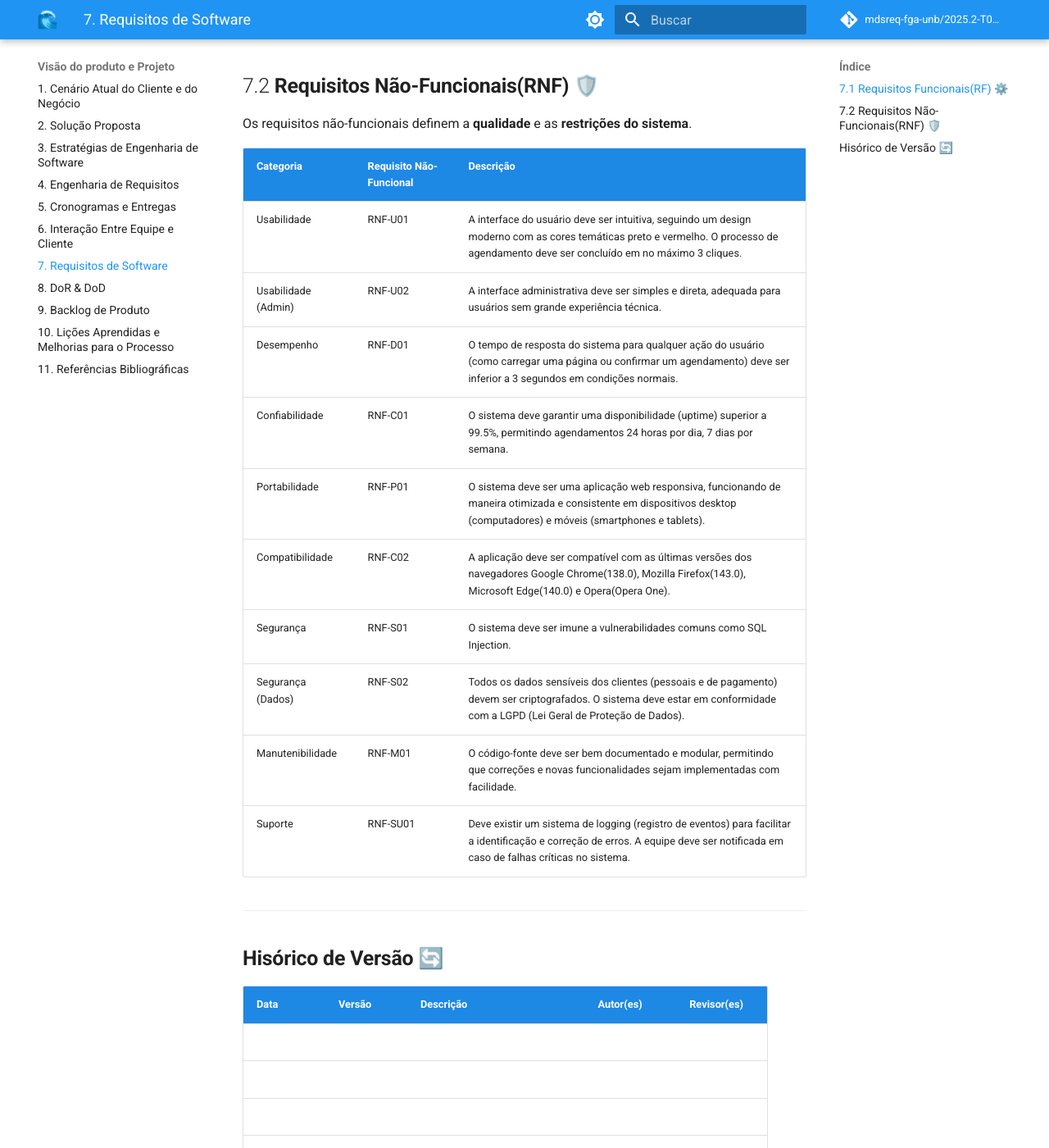
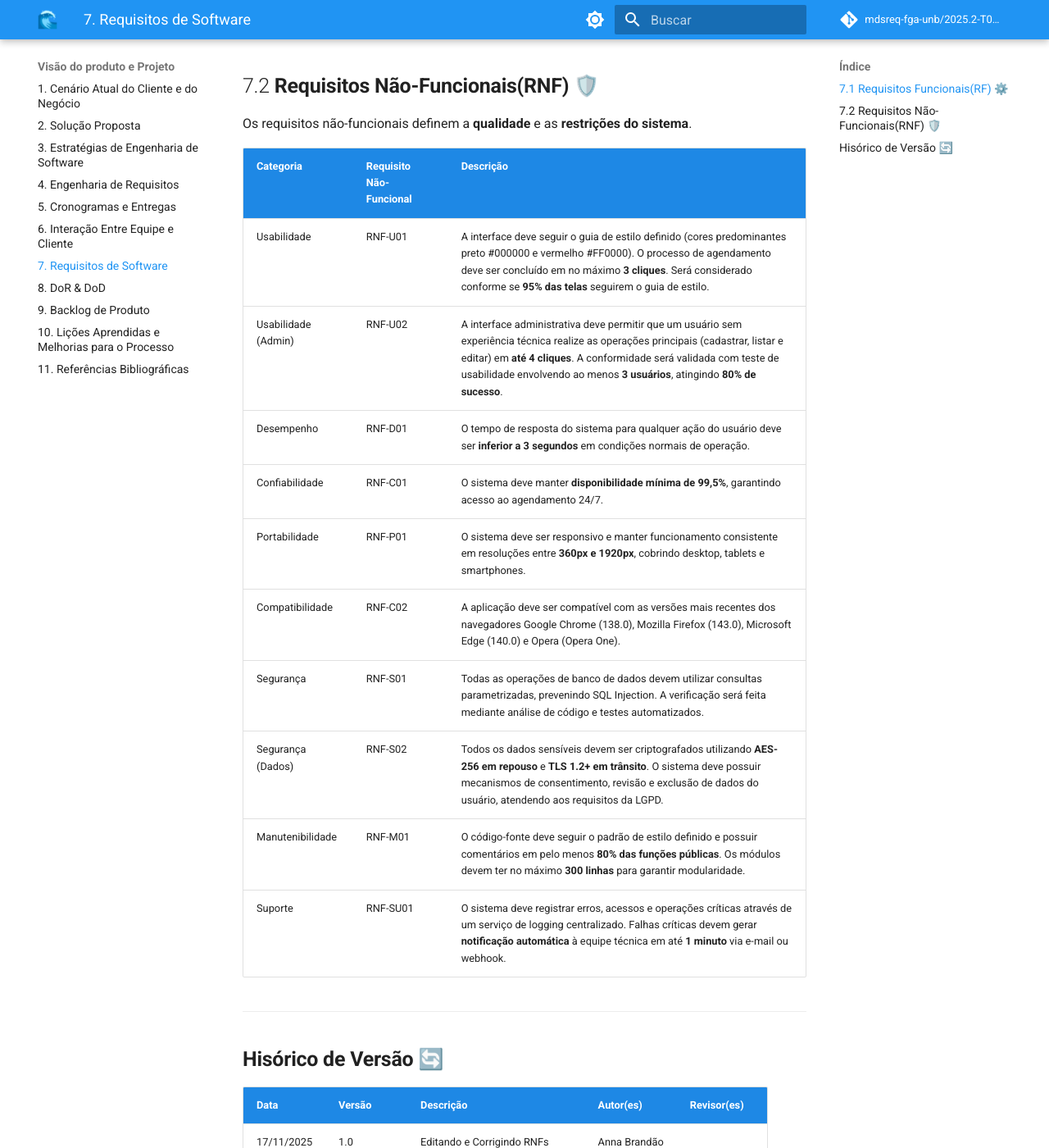
Before and after one commit to mdsreq-fga-unb/2025.2-T01-WaveOn, an MkDocs documentation site: the page built from docs/visao_produto/requisitos_software.md, in a window 1280 px wide and 1400 px high, scrolled down 2576 px. Shown: the whole window at 82% size. Built offline with MkDocs 1.6.1 and Material for MkDocs 9.7.7, drawn with Linux system fonts in a browser that asks for light colours; comment, search, counter and statistics services are not loaded.

Commit message:
fix(docs): Corrigindo RNFs

```diff
--- a/docs/visao_produto/requisitos_software.md
+++ b/docs/visao_produto/requisitos_software.md
@@ -50,18 +50,18 @@ Os requisitos funcionais descrevem as **funcionalidades específicas do sistema*
 
 Os requisitos não-funcionais definem a **qualidade** e as **restrições do sistema**.
 
-| Categoria          | Requisito Não-Funcional | Descrição                                                                 |
+| Categoria          | Requisito Não-Funcional | Descrição                                                                 |
 |--------------------|-------------------------|---------------------------------------------------------------------------|
-| Usabilidade        | RNF-U01                 | A interface do usuário deve ser intuitiva, seguindo um design moderno com as cores temáticas preto e vermelho. O processo de agendamento deve ser concluído em no máximo 3 cliques. |
-| Usabilidade (Admin)| RNF-U02                 | A interface administrativa deve ser simples e direta, adequada para usuários sem grande experiência técnica. |
-| Desempenho         | RNF-D01                 | O tempo de resposta do sistema para qualquer ação do usuário (como carregar uma página ou confirmar um agendamento) deve ser inferior a 3 segundos em condições normais. |
-| Confiabilidade     | RNF-C01                 | O sistema deve garantir uma disponibilidade (uptime) superior a 99.5%, permitindo agendamentos 24 horas por dia, 7 dias por semana. |
-| Portabilidade      | RNF-P01                 | O sistema deve ser uma aplicação web responsiva, funcionando de maneira otimizada e consistente em dispositivos desktop (computadores) e móveis (smartphones e tablets). |
-| Compatibilidade    | RNF-C02                 | A aplicação deve ser compatível com as últimas versões dos navegadores Google Chrome(138.0), Mozilla Firefox(143.0), Microsoft Edge(140.0) e Opera(Opera One). |
-| Segurança          | RNF-S01                 | O sistema deve ser imune a vulnerabilidades comuns como SQL Injection. |
-| Segurança (Dados)  | RNF-S02                 | Todos os dados sensíveis dos clientes (pessoais e de pagamento) devem ser criptografados. O sistema deve estar em conformidade com a LGPD (Lei Geral de Proteção de Dados). |
-| Manutenibilidade   | RNF-M01                 | O código-fonte deve ser bem documentado e modular, permitindo que correções e novas funcionalidades sejam implementadas com facilidade. |
-| Suporte            | RNF-SU01                | Deve existir um sistema de logging (registro de eventos) para facilitar a identificação e correção de erros. A equipe deve ser notificada em caso de falhas críticas no sistema. |
+| Usabilidade        | RNF-U01                 | A interface deve seguir o guia de estilo definido (cores predominantes preto #000000 e vermelho #FF0000). O processo de agendamento deve ser concluído em no máximo **3 cliques**. Será considerado conforme se **95% das telas** seguirem o guia de estilo. |
+| Usabilidade (Admin)| RNF-U02                 | A interface administrativa deve permitir que um usuário sem experiência técnica realize as operações principais (cadastrar, listar e editar) em **até 4 cliques**. A conformidade será validada com teste de usabilidade envolvendo ao menos **3 usuários**, atingindo **80% de sucesso**. |
+| Desempenho         | RNF-D01                 | O tempo de resposta do sistema para qualquer ação do usuário deve ser **inferior a 3 segundos** em condições normais de operação. |
+| Confiabilidade     | RNF-C01                 | O sistema deve manter **disponibilidade mínima de 99,5%**, garantindo acesso ao agendamento 24/7. |
+| Portabilidade      | RNF-P01                 | O sistema deve ser responsivo e manter funcionamento consistente em resoluções entre **360px e 1920px**, cobrindo desktop, tablets e smartphones. |
+| Compatibilidade    | RNF-C02                 | A aplicação deve ser compatível com as versões mais recentes dos navegadores Google Chrome (138.0), Mozilla Firefox (143.0), Microsoft Edge (140.0) e Opera (Opera One). |
+| Segurança          | RNF-S01                 | Todas as operações de banco de dados devem utilizar consultas parametrizadas, prevenindo SQL Injection. A verificação será feita mediante análise de código e testes automatizados. |
+| Segurança (Dados)  | RNF-S02                 | Todos os dados sensíveis devem ser criptografados utilizando **AES-256 em repouso** e **TLS 1.2+ em trânsito**. O sistema deve possuir mecanismos de consentimento, revisão e exclusão de dados do usuário, atendendo aos requisitos da LGPD. |
+| Manutenibilidade   | RNF-M01                 | O código-fonte deve seguir o padrão de estilo definido e possuir comentários em pelo menos **80% das funções públicas**. Os módulos devem ter no máximo **300 linhas** para garantir modularidade. |
+| Suporte            | RNF-SU01                | O sistema deve registrar erros, acessos e operações críticas através de um serviço de logging centralizado. Falhas críticas devem gerar **notificação automática** à equipe técnica em até **1 minuto** via e-mail ou webhook. |
 
 ---
 
@@ -69,8 +69,8 @@ Os requisitos não-funcionais definem a **qualidade** e as **restrições do sis
 
 | Data       | Versão | Descrição                                         | Autor(es)        | Revisor(es)     |
 |------------|--------|---------------------------------------------------|------------------|-----------------|
+| 17/11/2025 | 1.0    | Editando e Corrigindo RNFs                        | Anna Brandão     |                 |
 |            |        |                                                   |                  |                 |
 |            |        |                                                   |                  |                 |
 |            |        |                                                   |                  |                 |
 |            |        |                                                   |                  |                 |
-|            |        |                                                   |                  |                 |
```
